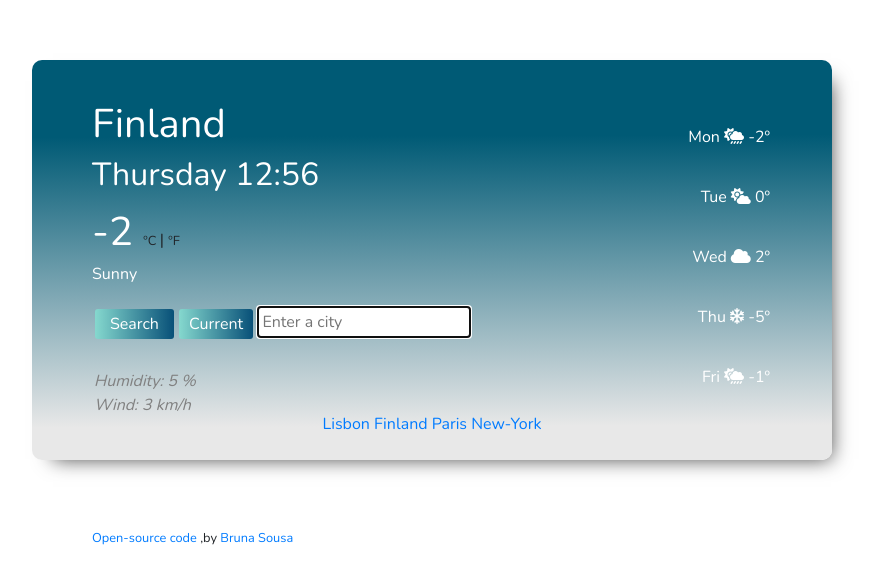
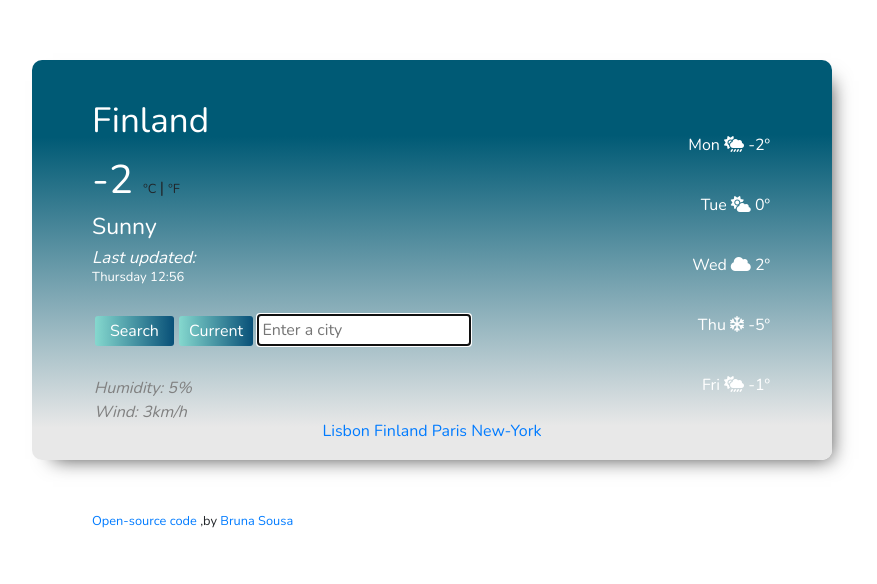
Before and after one commit to BrunaBibs/weather-app, a plain HTML site: page index.html in a window 1280 px wide. Shown: the whole page, without its empty margins (208-1085 px from the left). Drawn offline with nearby package versions, Linux system fonts and the light colour scheme; a script that the page names is missing.

Commit message:
Changed position elements on html and some css fonts

```diff
--- a/index.html
+++ b/index.html
@@ -27,9 +27,6 @@
       <h1 id="country">
         Finland
       </h1>
-      <h2>
-        Sunday 12:00
-      </h2>
       <span class="temp-value" id="temperature">
         -2
       </span>
@@ -49,7 +46,12 @@
       <div class="temp-description" id="description">
         Sunny
       </div>
-
+      <div class="last-up" id="last-updated">
+        Last updated:
+      </div>
+      <h2>
+        Sunday 12:00
+      </h2>
       <div class="icons">
         <canvas id="clear-day" width="64" height="64"> </canvas>
       </div>
@@ -88,25 +90,17 @@
           id="enter-city"
         />
       </form>
-      <section class="weather-stuff">
+      <div class="weather-stuff">
         <div class="humidity">
           Humidity:
-          <span id="hum-value">
-            5
-          </span>
-          %
+          <span id="hum-value"> 5</span>%
         </div>
         <div class="wind">
           Wind:
-          <span id="wind-value">
-            3
-          </span>
-          <span id="velocity">
-            km/h
-          </span>
+          <span id="wind-value"> 3</span>km/h
         </div>
-      </section>
-      <section class="countries">
+      </div>
+      <div class="countries">
         <a href="" id="lisbon">
           Lisbon
         </a>
@@ -119,8 +113,7 @@
         <a href="" id="new-york">
           New-York
         </a>
-      </section>
-      <br />
+      </div>
       <small class="source">
         <a href="https://github.com/BrunaBibs/weather-app" target="_blank">
           Open-source code
--- a/src/style.css
+++ b/src/style.css
@@ -3,6 +3,25 @@ h2,
 h3 {
   color: #fff;
 }
+
+h1 {
+  font-size: 35px;
+}
+h2 {
+  font-size: 13px;
+}
+
+.temp-description {
+  color: white;
+  font-size: 23px;
+}
+
+.last-up {
+  font-size: 17px;
+  color: #fff;
+  font-style: italic;
+}
+
 .container {
   width: 800px;
   height: 400px;
@@ -72,10 +91,6 @@ input {
   margin: 90px 2px;
 }
 
-.temp-description {
-  color: white;
-}
-
 .icons {
   margin: -50px 200px;
 }
```
